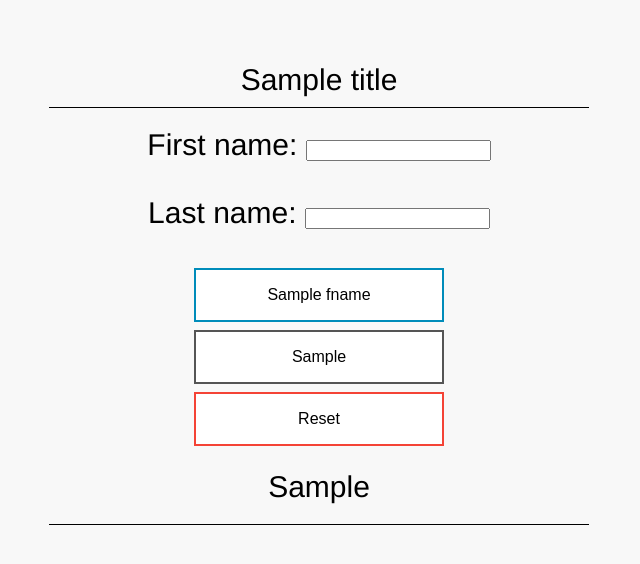
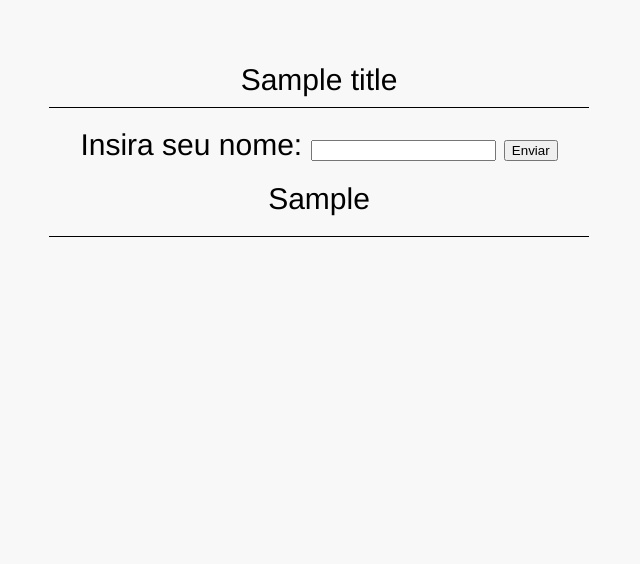
Before and after one commit to afileni/47BDT, a Flask app: template Microservicos/app/site/templates/index.html in a window 1280 px wide. Shown: the top 564 px of the page, without its empty margins (321-961 px from the left). Run offline with Flask 2, Linux system fonts and the light colour scheme; the template is opened without the code that fills it: most values are stand-ins (such as "Sample title", 1, 10 or a date in 2020).

Commit message:
Update index.html

```diff
--- a/Microservicos/app/site/templates/index.html
+++ b/Microservicos/app/site/templates/index.html
@@ -16,13 +16,9 @@
         <div id="logo">{{title}}</div>
         <div id="space"></div>
         <div id="form">
-        <label for="fname">First name:</label>
-        <input type="text" id="fname" name="fname"><br><br>
-        <label for="lname">Last name:</label>
-        <input type="text" id="lname" name="lname"><br><br>
-        <button name="vote" value="{{button1}}" onclick="send()" class="button button1">{{fname}}</button>
-        <button name="vote" value="{{button2}}" onclick="send()" class="button button2">{{button2}}</button>
-        <button name="vote" value="reset" onclick="send()" class="button button3">Reset</button>
+        <label for="fname">Insira seu nome:</label>
+        <input name="name" id="name" type="text" />
+        <input name="buttonExecute" onclick="execute(document.getElementById('fname').value)" type="button" value="Enviar" />
         <div id="space"></div>
         <div id="space"></div>
         <div id="results"> {{ value1 }}  </div>
```
